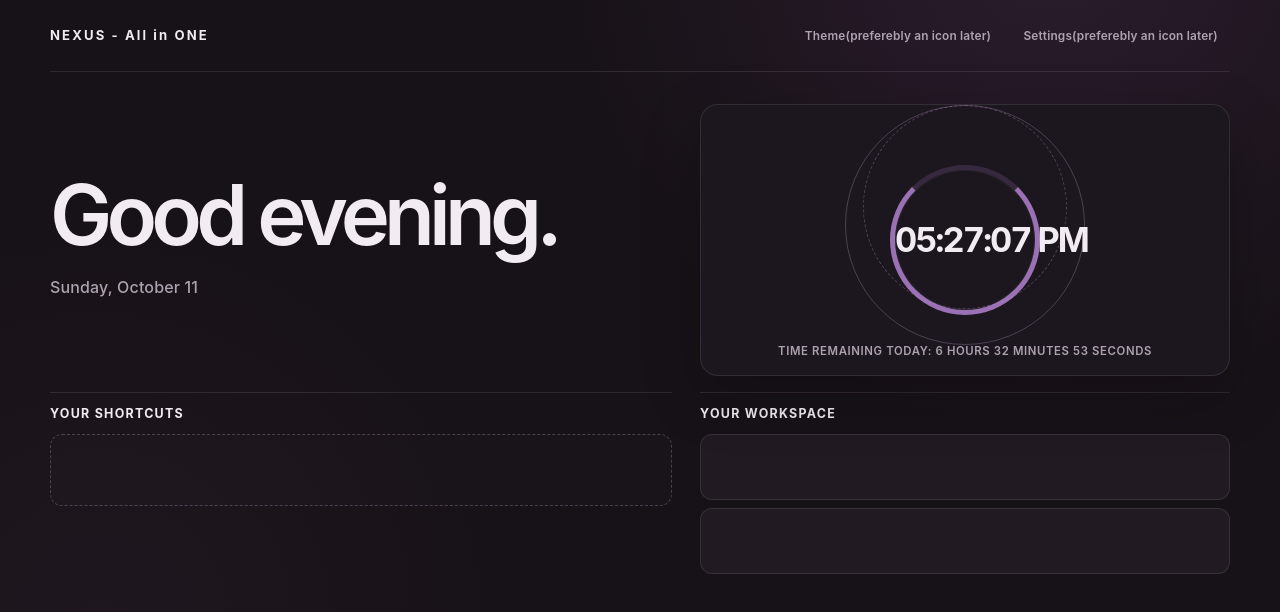
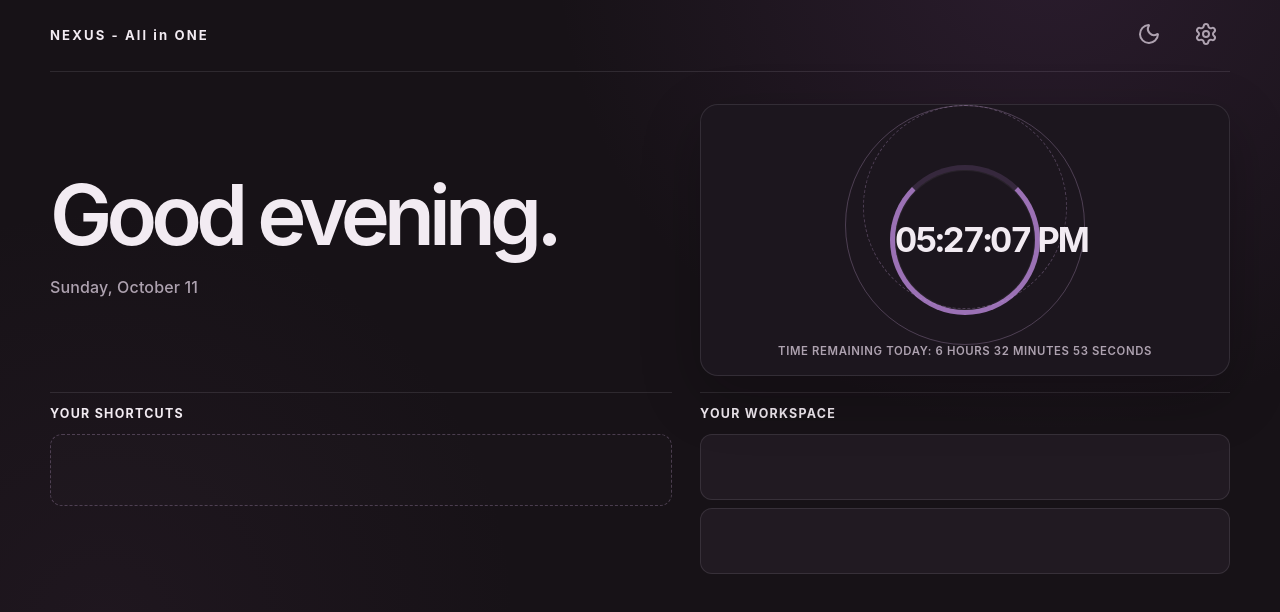
Before and after one commit to Aarjal/Nexus, a website built with Vite: page index.html in a window 1280 px wide. Built offline with nearby package versions, Linux system fonts and the light colour scheme.

Commit message:
added icons for header using lucide package

```diff
--- a/index.html
+++ b/index.html
@@ -14,10 +14,10 @@
 
       <nav id="top-bar" aria-label="Display settings">
         <button id="theme-toggle" type="button" aria-label="Toggle-theme">
-          Theme(preferebly an icon later)
+          <i data-lucide="moon"></i>
         </button>
         <button id="settings-button" type="button">
-          Settings(preferebly an icon later)
+          <i data-lucide="settings"></i>
         </button>
       </nav>
     </header>
--- a/src/main.js
+++ b/src/main.js
@@ -1,4 +1,5 @@
 import './style.css'
+import { createIcons, Moon, Settings } from 'lucide'
 
 const intervalKey = '__nexusClockInterval__'
 
@@ -72,3 +73,9 @@ if (greetingText || currentDate || digitalTime || timeRemaining) {
   updateDashboardTime()
   window[intervalKey] = window.setInterval(updateDashboardTime, 1000)
 }
+createIcons({
+  icons: {
+    Moon,
+    Settings,
+  },
+})
```
